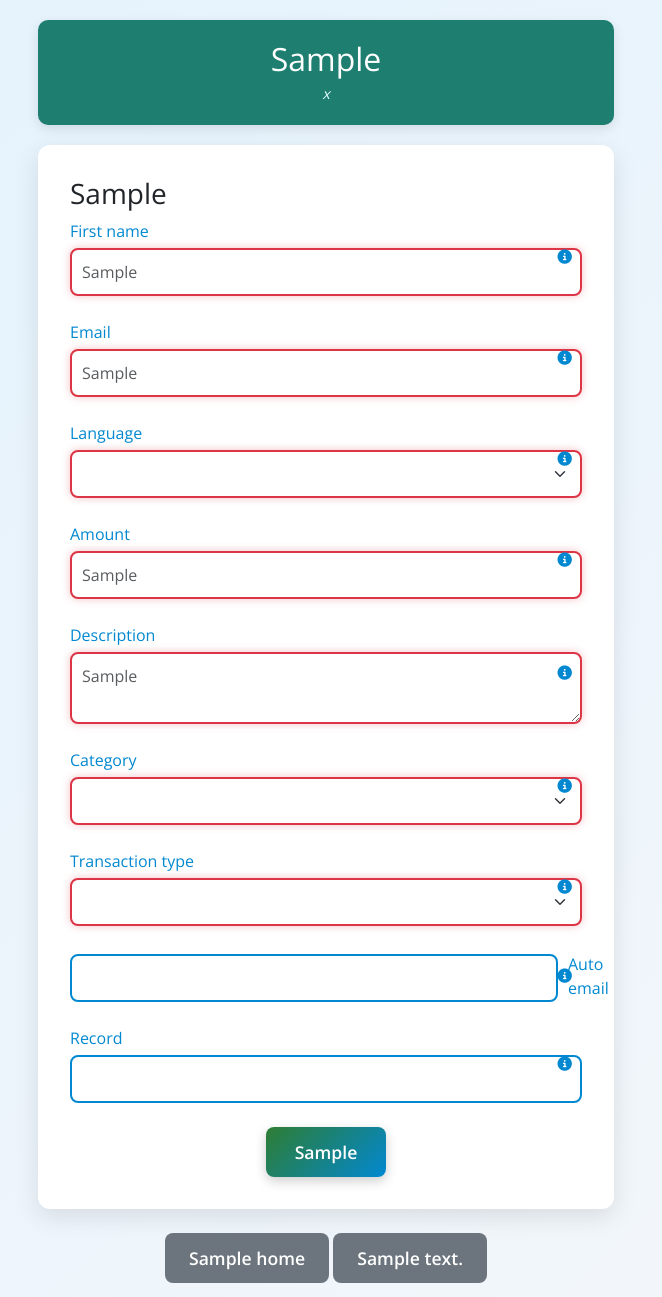
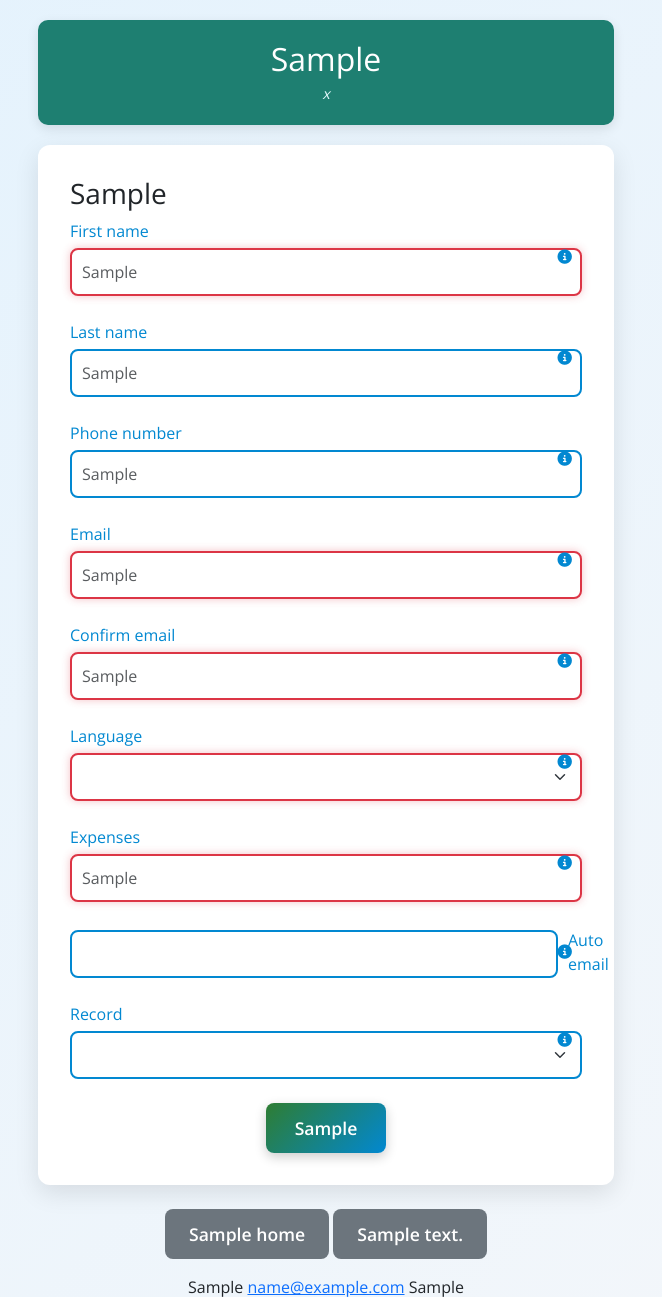
Before and after one commit to Muhammad-Sani1/FFTS, a Python web app: template templates/expense_tracker_form.html in a window 1280 px wide. Shown: the top 1297 px of the page, without its empty margins (314-976 px from the left). Run offline with Jinja, Linux system fonts and the light colour scheme; the template is opened without the code that fills it: most values are stand-ins (such as "Sample title", 1, 10 or a date in 2020); form fields are guessed from the names that the template uses.

Commit message:
Update expense_tracker_form.html

```diff
--- a/templates/expense_tracker_form.html
+++ b/templates/expense_tracker_form.html
@@ -268,6 +268,26 @@
                 </div>
 
                 <div class="form-group">
+                    {{ form.last_name.label(class="form-label", for="last_name") }}
+                    {{ form.last_name(class="form-control", id="last_name", placeholder=translations['e.g. Doe'], **{'aria-label': 'Last Name'}) }}
+                    <span class="info-icon" aria-label="Last Name Info">
+                        <i class="fas fa-info-circle"></i>
+                        <span class="tooltip-text">{{ translations['Enter your last name (optional).'] }}</span>
+                    </span>
+                    <div class="valid-feedback">{{ translations['Looks good!'] }}</div>
+                </div>
+
+                <div class="form-group">
+                    {{ form.phone_number.label(class="form-label", for="phone_number") }}
+                    {{ form.phone_number(class="form-control", id="phone_number", placeholder=translations['e.g. +234123456789'], **{'aria-label': 'Phone Number', 'type': 'tel'}) }}
+                    <span class="info-icon" aria-label="Phone Number Info">
+                        <i class="fas fa-info-circle"></i>
+                        <span class="tooltip-text">{{ translations['Enter your phone number (optional).'] }}</span>
+                    </span>
+                    <div class="valid-feedback">{{ translations['Looks good!'] }}</div>
+                </div>
+
+                <div class="form-group">
                     {{ form.email.label(class="form-label", for="email") }}
                     {{ form.email(class="form-control", id="email", placeholder=translations['e.g. john@example.com'], required=True, **{'aria-required': 'true', 'aria-label': 'Email', 'readonly': 'readonly' if session['user_email'] else None}) }}
                     <span class="info-icon" aria-label="Email Info">
@@ -276,6 +296,17 @@
                     </span>
                     <div class="valid-feedback">{{ translations['Looks good!'] }}</div>
                     <div class="invalid-feedback">{{ translations['Invalid Email'] }}</div>
+                </div>
+
+                <div class="form-group">
+                    {{ form.confirm_email.label(class="form-label", for="confirm_email") }}
+                    {{ form.confirm_email(class="form-control", id="confirm_email", placeholder=translations['e.g. john@example.com'], required=True, **{'aria-required': 'true', 'aria-label': 'Confirm Email', 'readonly': 'readonly' if session['user_email'] else None}) }}
+                    <span class="info-icon" aria-label="Confirm Email Info">
+                        <i class="fas fa-info-circle"></i>
+                        <span class="tooltip-text">{{ translations['Confirm your email address.'] }}</span>
+                    </span>
+                    <div class="valid-feedback">{{ translations['Looks good!'] }}</div>
+                    <div class="invalid-feedback">{{ translations['Emails must match'] }}</div>
                 </div>
 
                 <div class="form-group">
@@ -290,47 +321,14 @@
                 </div>
 
                 <div class="form-group">
-                    {{ form.amount.label(class="form-label", for="amount") }}
-                    {{ form.amount(class="form-control", id="amount", placeholder=translations['e.g. 500'], required=True, **{'aria-required': 'true', 'aria-label': 'Amount', 'type': 'number', 'step': '0.01', 'min': '0'}) }}
-                    <span class="info-icon" aria-label="Amount Info">
+                    {{ form.expenses.label(class="form-label", for="expenses") }}
+                    {{ form.expenses(class="form-control", id="expenses", placeholder=translations['e.g. 500,Food,Groceries,2023-10-01,Expense'], required=True, **{'aria-required': 'true', 'aria-label': 'Expenses'}) }}
+                    <span class="info-icon" aria-label="Expenses Info">
                         <i class="fas fa-info-circle"></i>
-                        <span class="tooltip-text">{{ translations['Enter the amount of money for this transaction.'] }}</span>
+                        <span class="tooltip-text">{{ translations['Enter expenses as comma-separated values: amount,category,description,date,type.'] }}</span>
                     </span>
                     <div class="valid-feedback">{{ translations['Looks good!'] }}</div>
-                    <div class="invalid-feedback">{{ translations['Amount required'] }}</div>
-                </div>
-
-                <div class="form-group">
-                    {{ form.description.label(class="form-label", for="description") }}
-                    {{ form.description(class="form-control", id="description", placeholder=translations['e.g. Bought groceries'], required=True, **{'aria-required': 'true', 'aria-label': 'Description'}) }}
-                    <span class="info-icon" aria-label="Description Info">
-                        <i class="fas fa-info-circle"></i>
-                        <span class="tooltip-text">{{ translations['Describe what this transaction is for.'] }}</span>
-                    </span>
-                    <div class="valid-feedback">{{ translations['Looks good!'] }}</div>
-                    <div class="invalid-feedback">{{ translations['Description required'] }}</div>
-                </div>
-
-                <div class="form-group">
-                    {{ form.category.label(class="form-label", for="category") }}
-                    {{ form.category(class="form-select", id="category", required=True, **{'aria-required': 'true', 'aria-label': 'Category'}) }}
-                    <span class="info-icon" aria-label="Category Info">
-                        <i class="fas fa-info-circle"></i>
-                        <span class="tooltip-text">{{ translations['Select the category for this transaction.'] }}</span>
-                    </span>
-                    <div class="valid-feedback">{{ translations['Category selected!'] }}</div>
-                    <div class="invalid-feedback">{{ translations['Category required'] }}</div>
-                </div>
-
-                <div class="form-group">
-                    {{ form.transaction_type.label(class="form-label", for="transaction_type") }}
-                    {{ form.transaction_type(class="form-select", id="transaction_type", required=True, **{'aria-required': 'true', 'aria-label': 'Transaction Type'}) }}
-                    <span class="info-icon" aria-label="Transaction Type Info">
-                        <i class="fas fa-info-circle"></i>
-                        <span class="tooltip-text">{{ translations['Choose if this is money coming in or going out.'] }}</span>
-                    </span>
-                    <div class="valid-feedback">{{ translations['Transaction type selected!'] }}</div>
-                    <div class="invalid-feedback">{{ translations['Transaction type required'] }}</div>
+                    <div class="invalid-feedback">{{ translations['Expenses required'] }}</div>
                 </div>
 
                 <div class="form-group">
@@ -346,11 +344,12 @@
 
                 <div class="form-group">
                     {{ form.record_id.label(class="form-label", for="record_id") }}
-                    {{ form.record_id(class="form-control", id="record_id", **{'aria-label': 'Record ID', 'readonly': 'readonly' if form.record_id.data else None}) }}
+                    {{ form.record_id(class="form-select", id="record_id", **{'aria-label': 'Record ID'}) }}
                     <span class="info-icon" aria-label="Record ID Info">
                         <i class="fas fa-info-circle"></i>
-                        <span class="tooltip-text">{{ translations['Select a record to edit, if applicable.'] }}</span>
+                        <span class="tooltip-text">{{ translations['Select a record to edit, or create a new one.'] }}</span>
                     </span>
+                    <div class="valid-feedback">{{ translations['Record selected!'] }}</div>
                 </div>
 
                 <div class="text-center">
@@ -386,8 +385,8 @@
                             input.classList.remove('is-valid');
                             input.classList.add('is-invalid');
                         }
-                    } else if (input.type === 'number') {
-                        if (input.value && input.value > 0) {
+                    } else if (input.type === 'tel') {
+                        if (input.value.match(/^\+?\d{10,15}$/) || !input.value) {
                             input.classList.remove('is-invalid');
                             input.classList.add('is-valid');
                         } else {
```
